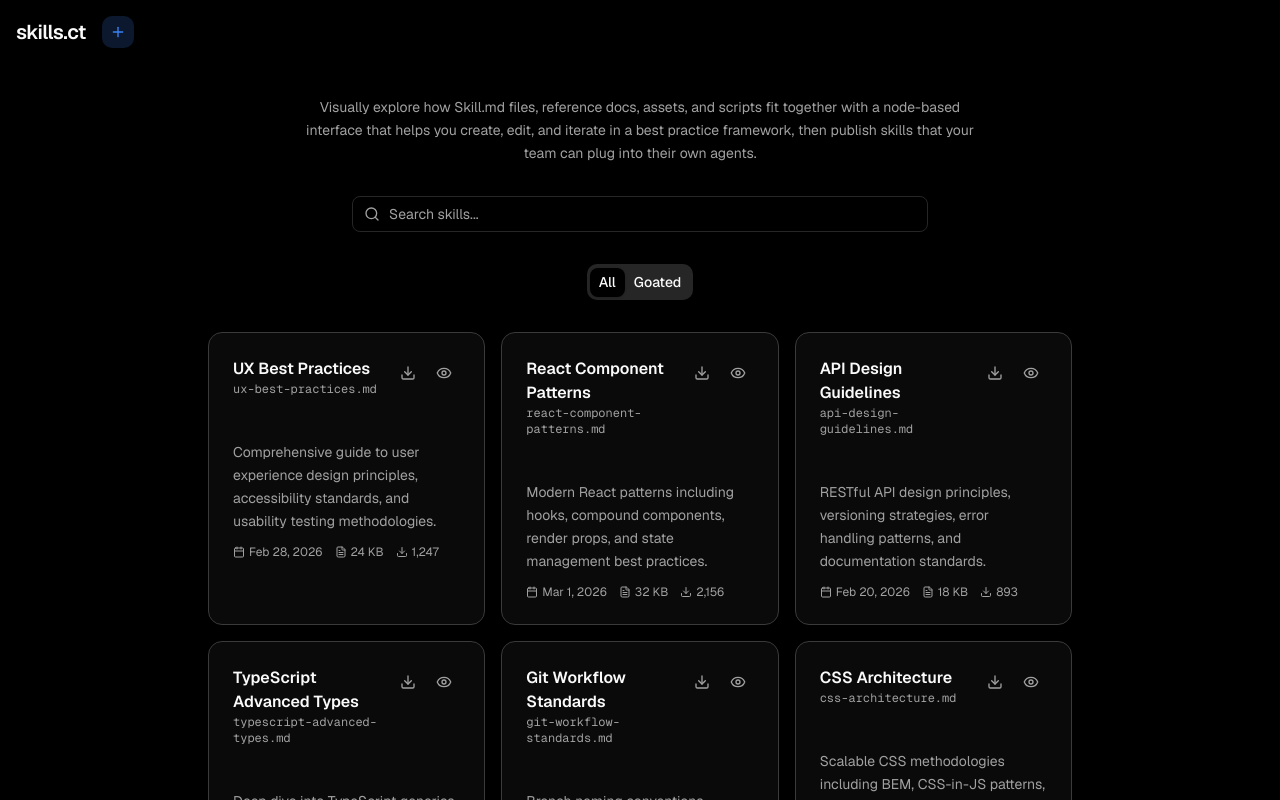
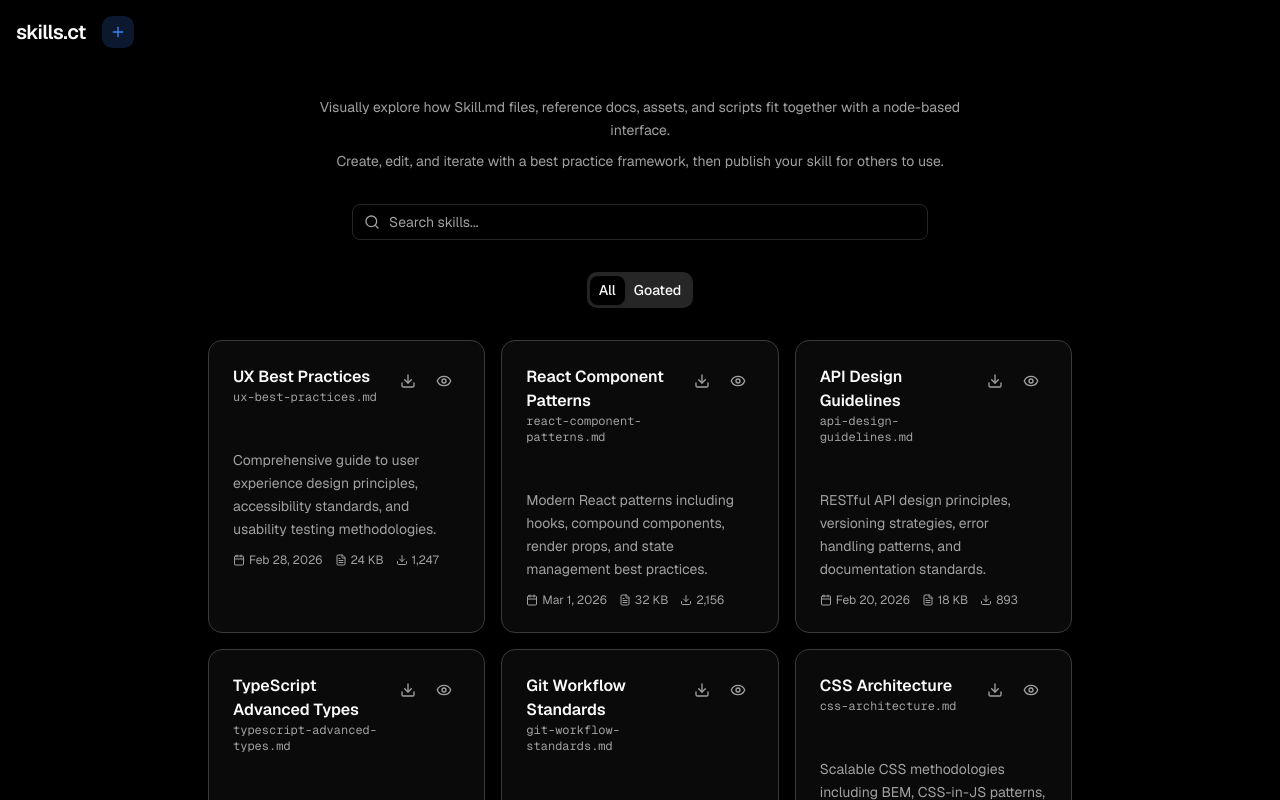
Before and after one commit to pvinson/skills-ct, a Next.js app: page /home in a window 1280 px wide. Shown: the top 800 px of the page. Built offline with nearby package versions, Linux system fonts and the light colour scheme.

Commit message:
feat: split intro copy into two paragraphs
Use 'gap-2' to visually separate paragraphs while keeping them together.

Co-authored-by: Patrick <32645503+pvinson@users.noreply.github.com>

```diff
--- a/app/home/page.tsx
+++ b/app/home/page.tsx
@@ -288,9 +288,12 @@ export default function HomePage() {
       {/* Main Content */}
       <div className="w-full max-w-4xl mx-auto px-4 py-8 flex flex-col gap-8">
         {/* Intro */}
-        <div className="text-center max-w-2xl mx-auto flex flex-col gap-3">
+        <div className="text-center max-w-2xl mx-auto flex flex-col gap-2">
           <p className="text-sm text-muted-foreground leading-relaxed">
-            Visually explore how Skill.md files, reference docs, assets, and scripts fit together with a node-based interface that helps you create, edit, and iterate in a best practice framework, then publish skills that your team can plug into their own agents.
+            Visually explore how Skill.md files, reference docs, assets, and scripts fit together with a node-based interface.
+          </p>
+          <p className="text-sm text-muted-foreground leading-relaxed">
+            Create, edit, and iterate with a best practice framework, then publish your skill for others to use.
           </p>
         </div>
 
```
